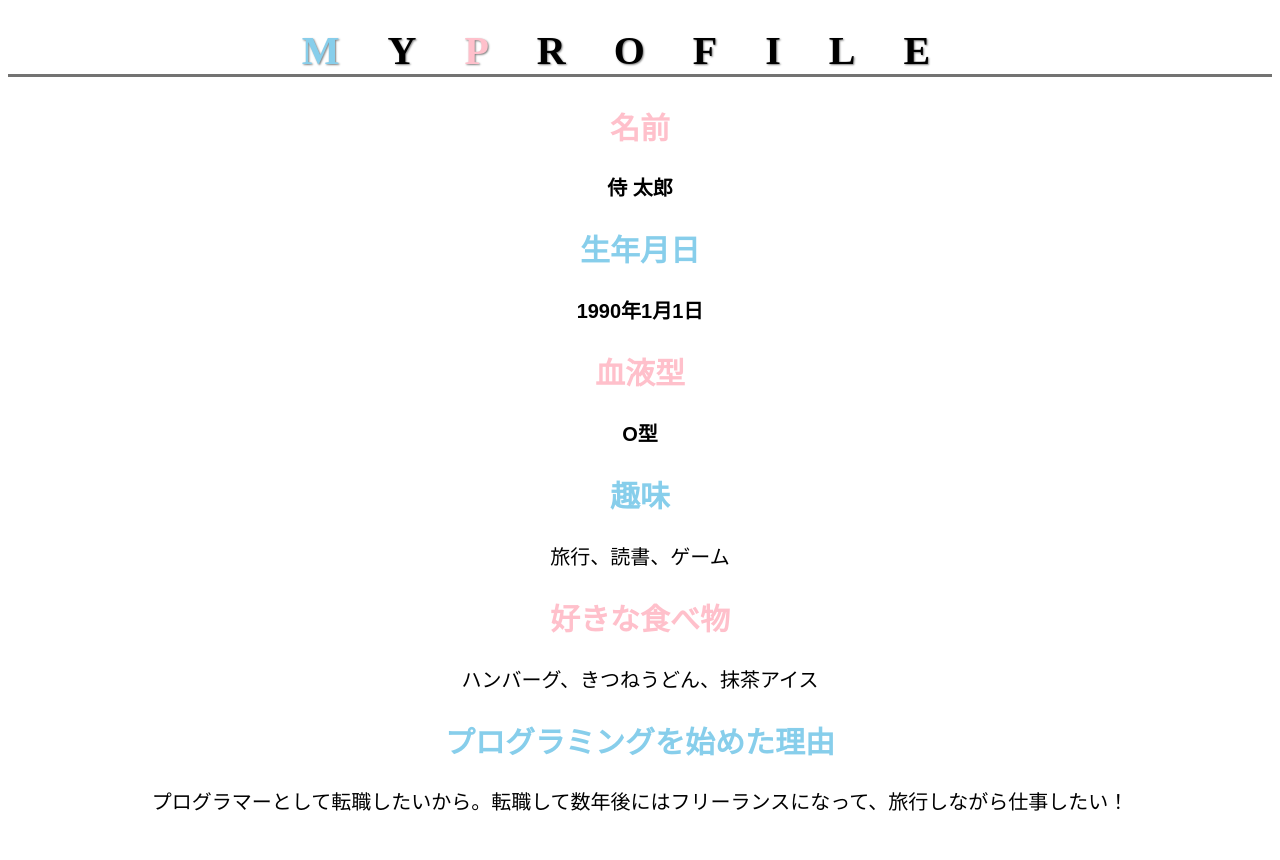
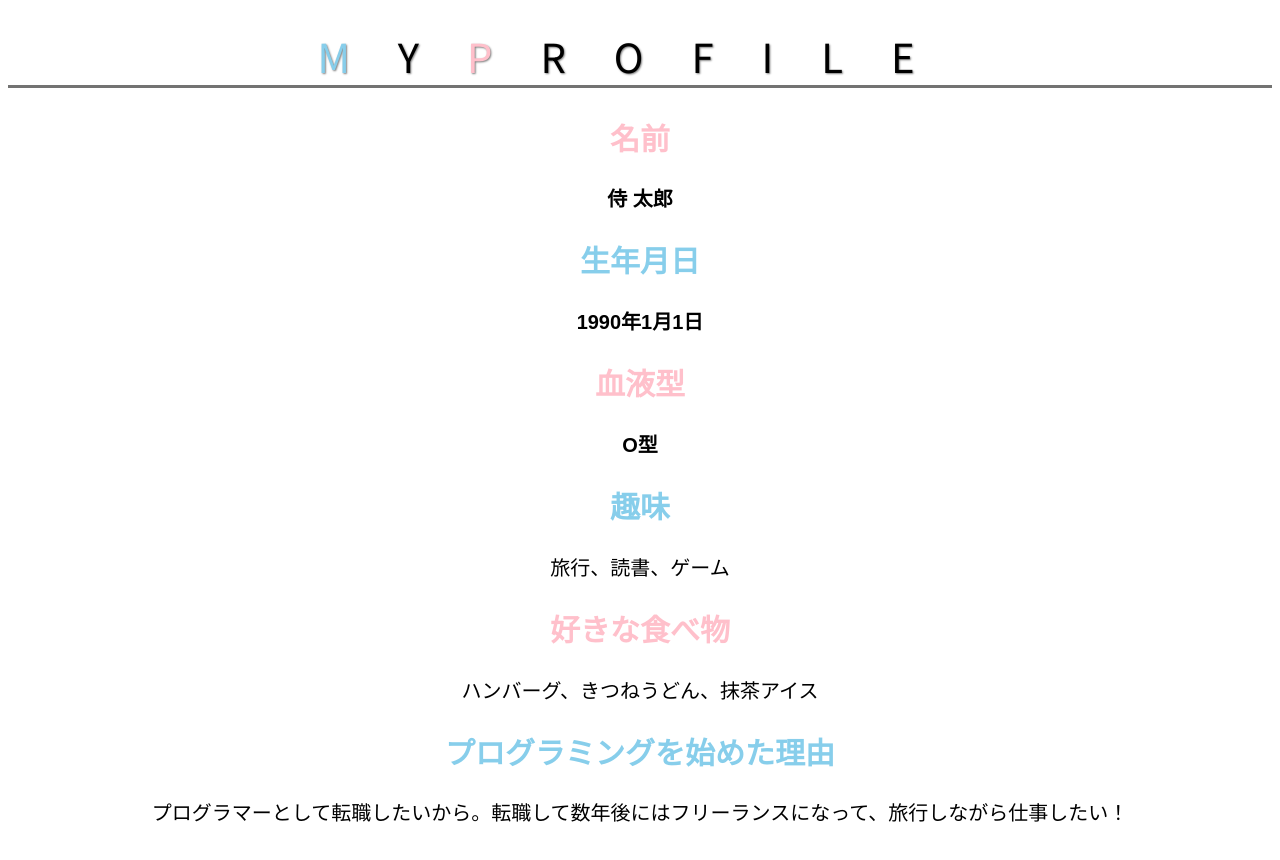
Before and after one commit to Diana1Youxiang/samurai-terakoya, a plain HTML site: page kadai_014/kadai_014.html in a window 1280 px wide. Drawn offline with Linux system fonts and the light colour scheme.

Commit message:
Add files via upload

```diff
--- a/kadai_014/kadai_014.html
+++ b/kadai_014/kadai_014.html
@@ -13,13 +13,15 @@
   </head>
 
   <body>
-      <h1><span class="blue">M</span>Y<span class="pink">P</span>ROFILE</h1>
+      <h1 class="google-fonts"><span class="blue">M</span>Y<span class="pink">P</span>ROFILE</h1>
+  <div id="basic">
       <h2 class="pink">名前</h2>
-      <p class=" decoration ">侍 太郎</p>
+      <p class=" grandchild ">侍 太郎</p>
       <h2 class="blue">生年月日</h2>
-      <p class=" decoration ">1990年1月1日</p>
+      <p class=" grandchild ">1990年1月1日</p>
       <h2 class="pink">血液型</h2>
-      <p class=" decoration ">O型</p>
+  </div>
+      <p class=" grandchild ">O型</p>
       <h2 class="blue">趣味</h2>
       <p>旅行、読書、ゲーム</p>
       <h2 class="pink">好きな食べ物</h2>
--- a/kadai_014/style.css
+++ b/kadai_014/style.css
@@ -2,7 +2,7 @@
   font-size: 20px;
  }
 
- p {
+ body{
     font-family: "Arial", "Meiryo", sans-serif;
     text-align:center;
   }
@@ -27,7 +27,7 @@ h2{
 }
 
 /*太文字*/
-.decoration {
+.grandchild {
   color: rgb(0, 0, 0);
   font-weight: bold;
 }
```
